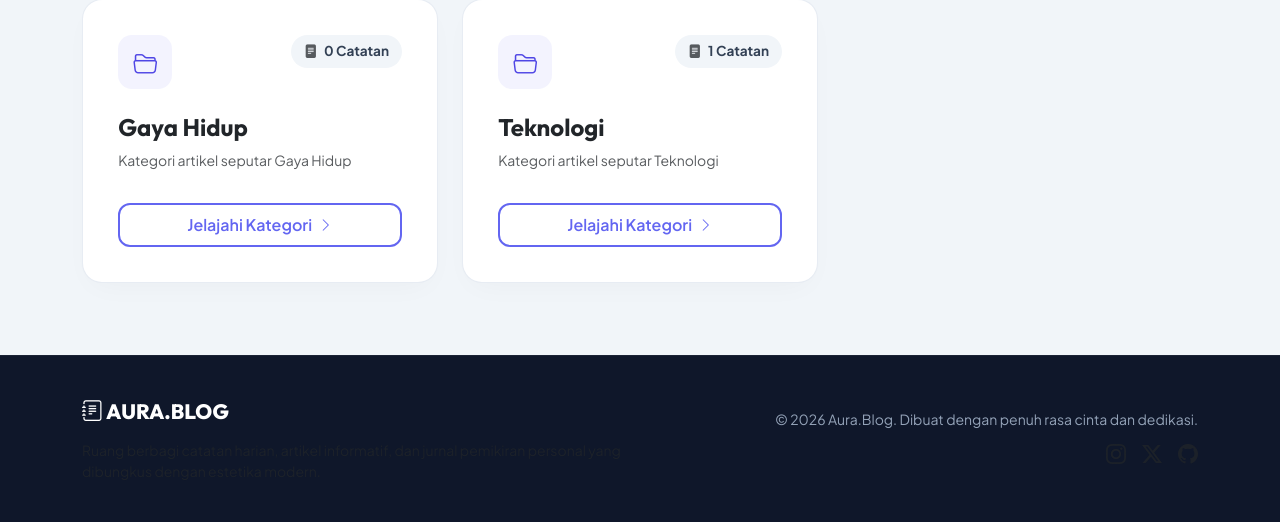
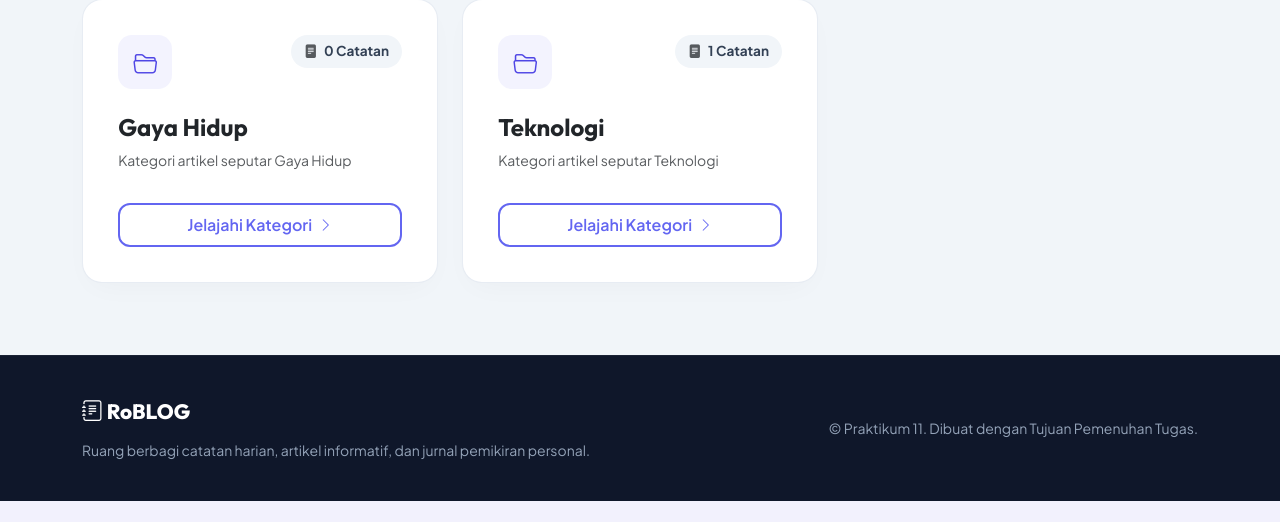
Before and after one commit to bluumovingon/Prak11-CRUD-PWEB-Artikel, a Django app: page /kategori/ in a window 1280 px wide. Shown: the part 418-940 px from the top of the page. After the commit the page ends 919 px from the top, so only its background shows below. Run offline with Django 5.2, Linux system fonts and the light colour scheme; data comes from the database, SQL or seed files in the repository; both versions use the stored data as it was after the commit.

Commit message:
Fix: Footer

```diff
--- a/blog/templates/blog/base.html
+++ b/blog/templates/blog/base.html
@@ -317,18 +317,13 @@
             <div class="row align-items-center">
                 <div class="col-md-6 text-center text-md-start mb-3 mb-md-0">
                     <span class="footer-brand">
-                        <i class="bi bi-journal-text text-indigo"></i> AURA.BLOG
+                        <i class="bi bi-journal-text text-indigo"></i> RoBLOG
                     </span>
-                    <p class="mb-0 small text-muted">Ruang berbagi catatan harian, artikel informatif, dan jurnal
-                        pemikiran personal yang dibungkus dengan estetika modern.</p>
+                    <p class="mb-0 small text">Ruang berbagi catatan harian, artikel informatif, dan jurnal
+                        pemikiran personal.</p>
                 </div>
                 <div class="col-md-6 text-center text-md-end">
-                    <p class="mb-0 small">&copy; 2026 Aura.Blog. Dibuat dengan penuh rasa cinta dan dedikasi.</p>
-                    <div class="mt-2 d-flex justify-content-center justify-content-md-end gap-3">
-                        <a href="#" class="text-muted"><i class="bi bi-instagram fs-5"></i></a>
-                        <a href="#" class="text-muted"><i class="bi bi-twitter-x fs-5"></i></a>
-                        <a href="#" class="text-muted"><i class="bi bi-github fs-5"></i></a>
-                    </div>
+                    <p class="mb-0 small">&copy; Praktikum 11. Dibuat dengan Tujuan Pemenuhan Tugas.</p>
                 </div>
             </div>
         </div>
```
Also changed, not shown: db.sqlite3.
